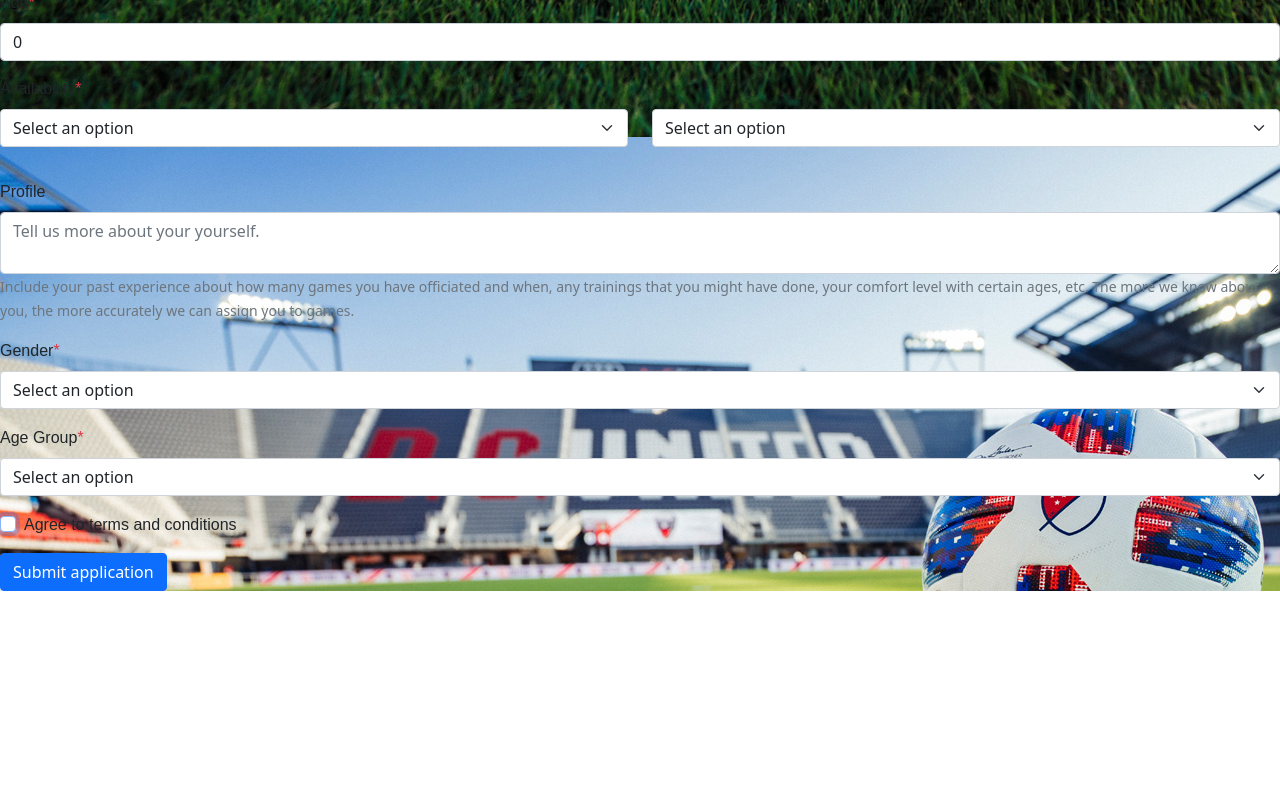
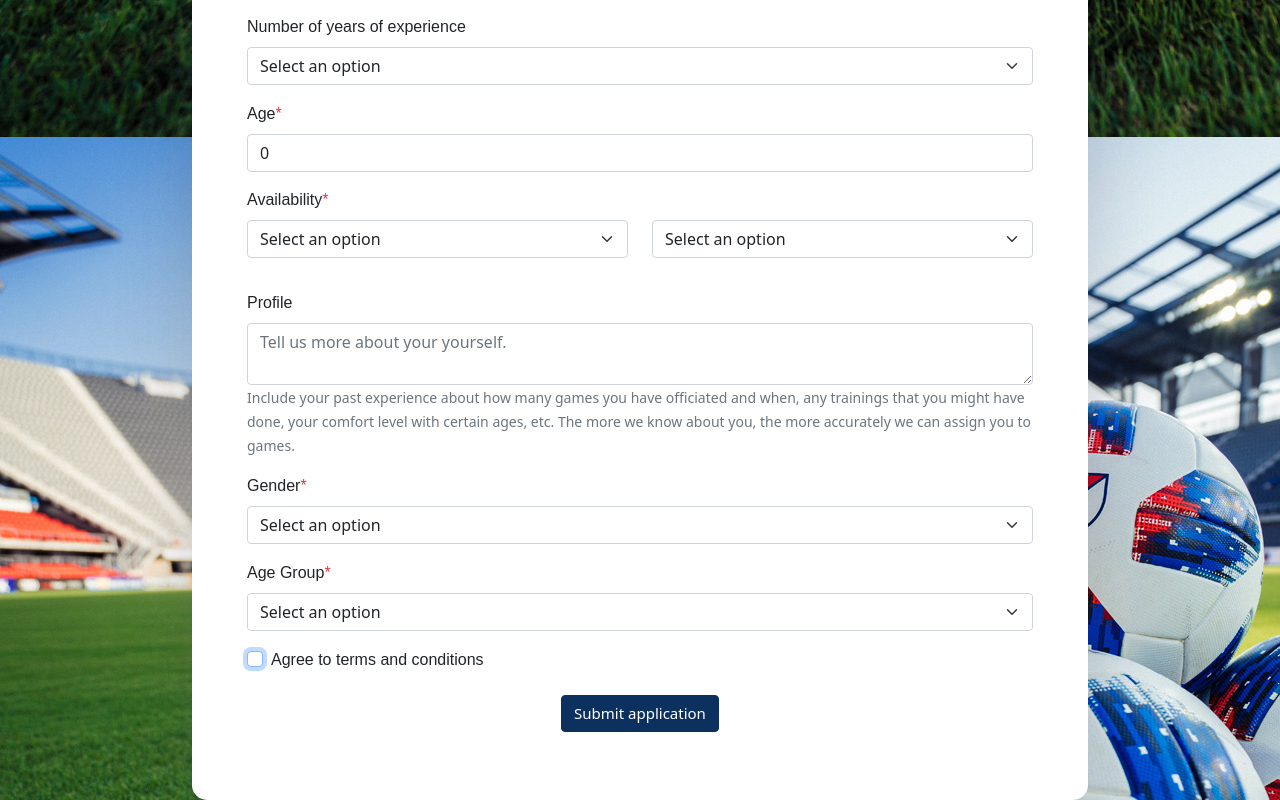
Before and after one commit to vinitamaloo/SER-515-mjf, a React (Create React App) app in the folder client/: page /sign-up in a window 1280 px wide. Shown: the part 1003-1803 px from the top of the page. Before the commit the page ends 1594 px from the top, so only its background shows below. Built offline with nearby package versions, Linux system fonts and the light colour scheme.

Commit message:
Added more UI for referee form (User_Story #18 Task #31)

```diff
--- a/client/src/Register/register.css
+++ b/client/src/Register/register.css
@@ -1,25 +1,6 @@
-@media all and (min-width: 480px) {
-    .registerall {
-      padding: 60px 0;
-    }
-
-    .registerall form {
-      margin: 0 auto;
-      max-width: 320px;
-    }
-  }
-
-@import url('https://fonts.googleapis.com/css?family=Fira+Sans:400,500,600,700,800');
 
 * {
   box-sizing: border-box;
-}
-body {
-  background: #1C8EF9 !important;
-  min-height: 100vh;
-  display: flex;
-  font-weight: 400;
-  font-family: 'Fira Sans', sans-serif;
 }
 
 h1,h2,h3,h4,h5,h6,label,span {
@@ -27,26 +8,10 @@ h1,h2,h3,h4,h5,h6,label,span {
   font-family: 'Fira Sans', sans-serif;
 }
 
-body, html, .App, #root, .auth-wrapper {
-  width: 100%;
-  height: 100%;
-}
-
-.navbar-light {
-  background-color: #ffffff;
-  box-shadow: 0px 14px 80px rgba(34, 35, 58, 0.2);
-}
-
-.auth-wrapper {
-  display: flex;
-  justify-content: center;
-  flex-direction: column;
-  text-align: left;
-}
-
-.auth-inner {
-  width: 450px;
-  margin: auto;
+.registerreferee {
+  width: 70%;
+  margin: 7% auto 7% auto;
+  height: auto;
   background: #ffffff;
   box-shadow: 0px 14px 80px rgba(34, 35, 58, 0.2);
   padding: 40px 55px 45px 55px;
@@ -54,31 +19,40 @@ body, html, .App, #root, .auth-wrapper {
   transition: all .3s;
 }
 
-.auth-wrapper .form-control:focus {
-  border-color: #167bff;
-  box-shadow: none;
+.formLabel {
+  width: 13%;
+  font-size: 15px;
+  margin-bottom: 15px;
+  margin-left: 10px;
+  display: inline-block;
 }
 
-.auth-wrapper h3 {
-  text-align: center;
-  margin: 0;
-  line-height: 1;
-  padding-bottom: 20px;
+.formLabelDouble {
+width: 13%;
+font-size: 15px;
+margin-bottom: 15px;
+margin-left: 7%;
+display: inline-block;
 }
 
-.custom-control-label {
-  font-weight: 400;
+.formControl {
+  width: 30%;
+  font-size: 15px;
+  margin-left:20px;
+  margin-bottom: 15px;
+  display: inline-block;
 }
 
-.forgot-password,
-.forgot-password a {
-  text-align: right;
-  font-size: 13px;
-  padding-top: 10px;
-  color: #7f7d7d;
-  margin: 0;
+.central_heading{
+    font-size: 20px;
+    margin-top: 3%;
+    margin-bottom: 3%;
+    justify-content: center;
+    color:rgba(13,49,95,255);
+    display: flex;
 }
-
-.forgot-password a {
-  color: #167bff;
+.btn-primary {
+font-size: 15px;
+background-color: rgba(13,49,95,255);
+border-color: rgba(13,49,95,255);
 }
--- a/client/src/Register/register.js
+++ b/client/src/Register/register.js
@@ -4,6 +4,7 @@ import Button from "react-bootstrap/Button";
 import { Col, Row } from "react-bootstrap";
 import { Link } from "react-router-dom";
 import { postReferee } from '../api/services';
+import "./register.css";
 
 
 export default function Login() {
@@ -85,7 +86,9 @@ export default function Login() {
     }
 
     return (
-        <div style={{marginTop:60}} className="registerall">
+        <body>
+        <div style={{marginTop:60}} className="registerreferee">
+        <h6 className='central_heading'>Application form for Referee!!</h6>
         <Form onSubmit={handleSubmit} >
         <Row className="mb-3">
             <Form.Group as={Col} className="mb-3" controlId="Fname">
@@ -293,8 +296,11 @@ export default function Login() {
                     type = "checkbox"
                     autoFocus/>
             </Form.Group>
-            <Button variant="primary" type="submit">Submit application</Button>
+            <div className='central_heading'>
+            <Button variant="primary" type="submit" className='btn-primary'>Submit application</Button>
+            </div>
             </Form>
             </div>
+            </body>
         );
 }
```
